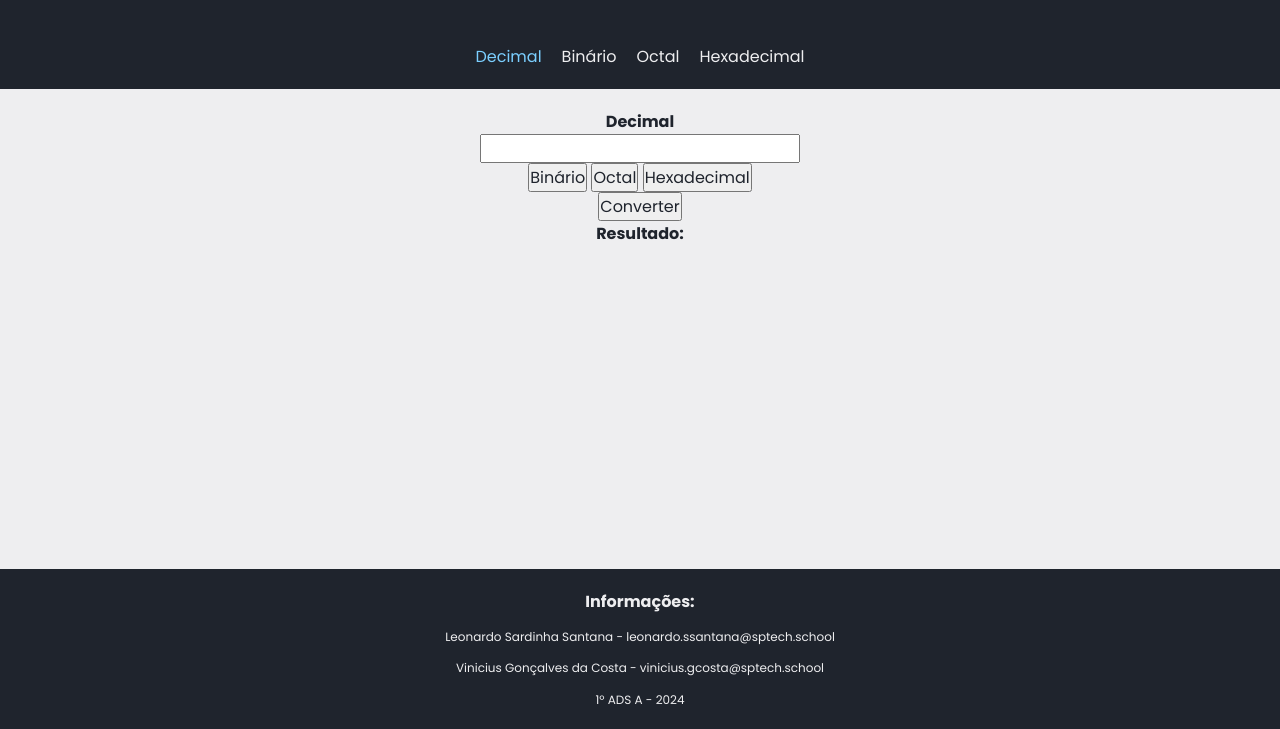
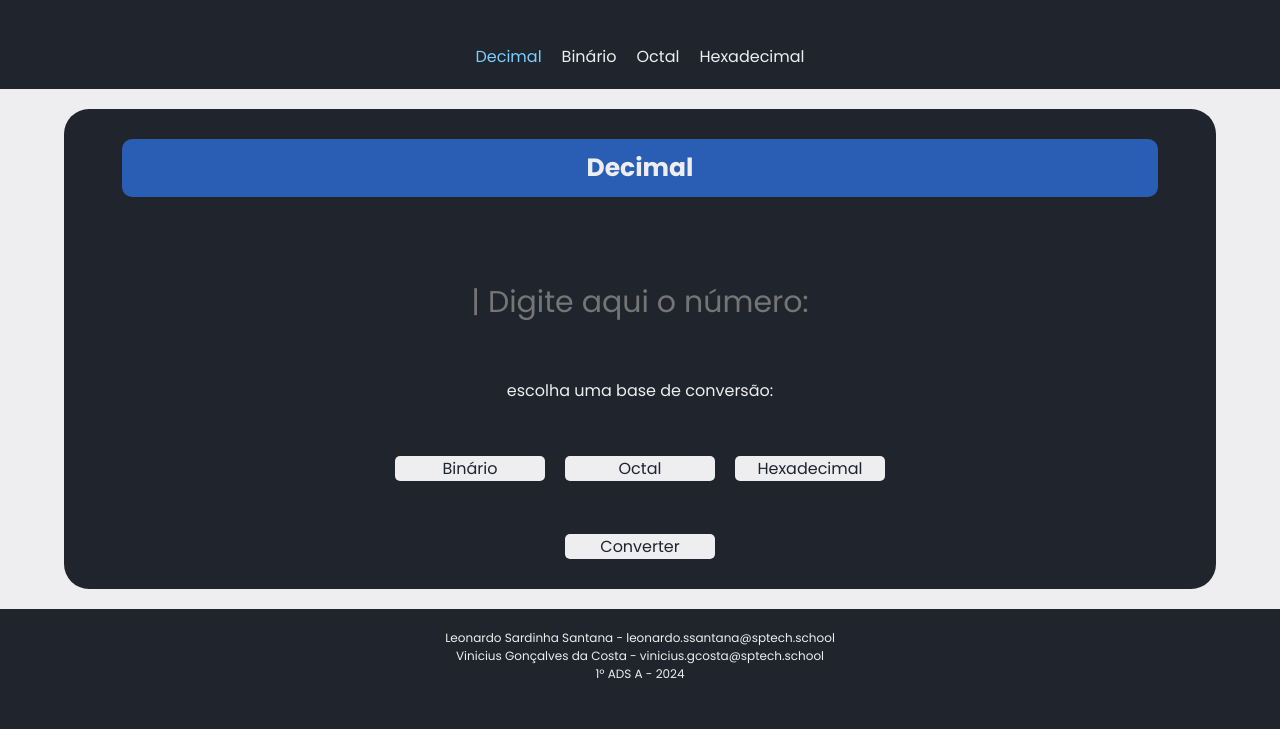
Before and after one commit to sardinh4/calculadora_conversora_bases_numericas, a plain HTML site: page index.html in a window 1280 px wide. Shown: the part 71-800 px from the top of the page. Drawn offline with Linux system fonts and the light colour scheme.

Commit message:
estilizando o conversor

```diff
--- a/index.html
+++ b/index.html
@@ -14,47 +14,60 @@
         <header>
             <h1 id="h1_titulo">Conversor</h1>
             <div id="div_botoes_opcoes_bases">
-                <button id="button_decimal" onclick="alterarConteudoMainBase(10), alterarCorMenu('button_decimal')">Decimal</button>
-                <button id="button_binario" onclick="alterarConteudoMainBase(2), alterarCorMenu('button_binario')">Binário</button>
-                <button id="button_octal" onclick="alterarConteudoMainBase(8), alterarCorMenu('button_octal')">Octal</button>
-                <button id="button_hexadecimal" onclick="alterarConteudoMainBase(16), alterarCorMenu('button_hexadecimal')">Hexadecimal</button>
+                <button id="button_decimal"
+                    onclick="alterarConteudoMainBase(10), alterarCorMenu('button_decimal')">Decimal</button>
+                <button id="button_binario"
+                    onclick="alterarConteudoMainBase(2), alterarCorMenu('button_binario')">Binário</button>
+                <button id="button_octal"
+                    onclick="alterarConteudoMainBase(8), alterarCorMenu('button_octal')">Octal</button>
+                <button id="button_hexadecimal"
+                    onclick="alterarConteudoMainBase(16), alterarCorMenu('button_hexadecimal')">Hexadecimal</button>
             </div>
 
         </header>
 
         <main>
-            <h3 id="base">Decimal</h3>
 
-            <input type="text" id="input_valor">
+            <section id="section_container">
+                <section id="section_converter">
+                    <h3 id="h3_sub_titulo_base_original">Decimal</h3>
 
-            <div id="">
-                <button id="converterDecimal" onclick="setaBaseConversao(10)">Decimal</button>
-                <button id="converterBinario" onclick="setaBaseConversao(2)">Binário</button>
-                <button id="converterOctal" onclick="setaBaseConversao(8)">Octal</button>
-                <button id="converterHexadecimal" onclick="setaBaseConversao(16)">Hexadecimal</button>
-            </div>
+                    <div id="div_input_valor">
+                        <input type="text" id="input_valor" placeholder="| Digite aqui o número:">
+                    </div>
 
-            <div id="button_calcular">
-                <button id="calcular" onclick="converterBaseNumerica()">Converter</button>
-            </div>
+                    <p>escolha uma base de conversão:</p>
 
-            <h3>Resultado:</h3>
-            <div id="resultado"></div>
+                    <div id="div_botoes_baseConversao">
+                        <button id="converterDecimal" onclick="setaBaseConversao(10), alterarCorBotaoBaseConversao('converterDecimal')">Decimal</button>
+                        <button id="converterBinario" onclick="setaBaseConversao(2), alterarCorBotaoBaseConversao('converterBinario')">Binário</button>
+                        <button id="converterOctal" onclick="setaBaseConversao(8),alterarCorBotaoBaseConversao('converterOctal')">Octal</button>
+                        <button id="converterHexadecimal" onclick="setaBaseConversao(16), alterarCorBotaoBaseConversao('converterHexadecimal')">Hexadecimal</button>
+                    </div>
 
-            <div>
+                    <div id="button_converter">
+                        <button id="converter" onclick="converterBaseNumerica()">Converter</button>
+                    </div>
+                </section>
 
-            </div>
+                <h3 id="h3_sub_titulo_para">para</h3>
 
+                <section id="section_resultado">
+                    <h3 id="h3_sub_titulo_base_conversao"></h3>
+                    <h3 id="h3_resultado">Resultado:</h3>
+                    <div id="resultado"></div>
+                </section>
+            </section>
 
         </main>
     </div>
 
     <footer>
-        <h6>Informações: </h6>
         <p>Leonardo Sardinha Santana - leonardo.ssantana@sptech.school</p>
         <p>Vinicius Gonçalves da Costa - vinicius.gcosta@sptech.school</p>
         <p>1º ADS A - 2024</p>
     </footer>
+
 </body>
 
 </html>
--- a/script.js
+++ b/script.js
@@ -19,7 +19,13 @@ function alterarConteudoMainBase(baseNumerica){
         hexadecimalDisplay = 'none'
     }
 
-    document.getElementById('base').innerHTML = base
+    document.getElementById('section_resultado').style.display = 'none'
+
+    document.getElementById('h3_sub_titulo_para').style.display = 'none'
+
+
+
+    document.getElementById('h3_sub_titulo_base_original').innerHTML = base
     document.getElementById('converterDecimal').style.display = decimalDisplay
     document.getElementById('converterBinario').style.display = binarioDisplay
     document.getElementById('converterOctal').style.display = octalDisplay
@@ -27,8 +33,38 @@ function alterarConteudoMainBase(baseNumerica){
 }
 
 function setaBaseConversao(baseNumerica){
-    document.getElementById('button_calcular').innerHTML = `
-    <button id="calcular" onclick="converterBaseNumerica(${baseNumerica})">Converter</button>
+    let baseOriginal
+    let baseConversao
+
+    if(document.getElementById('converterDecimal').style.display == 'none'){
+        baseOriginal = "Decimal"
+    } else if (document.getElementById('converterBinario').style.display == 'none'){
+        baseOriginal = "Binário"
+    } else if (document.getElementById('converterOctal').style.display == 'none'){
+        baseOriginal = "Octal"
+    } else if (document.getElementById('converterHexadecimal').style.display == 'none'){
+        baseOriginal = "Hexadecimal"
+    }
+
+    if(baseNumerica == 10){
+        baseConversao = "Decimal"
+
+    } else if (baseNumerica == 2){
+        baseConversao = "Binário"
+
+    } else if (baseNumerica == 8){
+        baseConversao = "Octal"
+
+    } else if (baseNumerica == 16){
+        baseConversao = "Hexadecimal"
+    }
+
+     document.getElementById('section_resultado').style.display = 'flex'
+    document.getElementById('h3_sub_titulo_base_original').innerHTML = `${baseOriginal}`
+    document.getElementById('h3_sub_titulo_para').style.display = 'inline-block'
+    document.getElementById('h3_sub_titulo_base_conversao').innerHTML = `${baseConversao}`
+    document.getElementById('button_converter').innerHTML = `
+    <button id="converter" onclick="converterBaseNumerica(${baseNumerica})">Converter</button>
     `
 }
 
@@ -38,7 +74,7 @@ function converterBaseNumerica(baseNumerica){
 
     if(document.getElementById('converterDecimal').style.display == 'none'){
 
-         document.getElementById('resultado').innerHTML =`${Number(valor).toString(baseNumerica).toUpperCase()}`
+         document.getElementById('resultado').innerHTML =`<p id="p_resultado">${Number(valor).toString(baseNumerica).toUpperCase()}</p>`
 
     } else if (document.getElementById('converterBinario').style.display == 'none'){
         valor = parseInt(valor, 2)
@@ -46,7 +82,7 @@ function converterBaseNumerica(baseNumerica){
         if(baseNumerica == 8 || baseNumerica == 16){
             valor = valor.toString(baseNumerica).toUpperCase()
         }
-        document.getElementById('resultado').innerHTML =`${valor}`
+        document.getElementById('resultado').innerHTML =`<p id="p_resultado">${valor}</p>`
 
     } else if (document.getElementById('converterOctal').style.display == 'none'){
         valor = parseInt(valor, 8)
@@ -54,7 +90,7 @@ function converterBaseNumerica(baseNumerica){
         if(baseNumerica == 2 || baseNumerica == 16){
             valor = valor.toString(baseNumerica).toUpperCase()
         }
-        document.getElementById('resultado').innerHTML =`${valor}`
+        document.getElementById('resultado').innerHTML =`<p id="p_resultado">${valor}</p>`
 
     } else if (document.getElementById('converterHexadecimal').style.display == 'none'){
         valor = parseInt(valor, 16)
@@ -62,7 +98,7 @@ function converterBaseNumerica(baseNumerica){
         if(baseNumerica == 2 || baseNumerica == 8){
             valor = valor.toString(baseNumerica)
         }
-        document.getElementById('resultado').innerHTML =`${valor}`
+        document.getElementById('resultado').innerHTML =`<p id="p_resultado">${valor}</p>`
     }
 
 }
@@ -74,6 +110,19 @@ function alterarCorMenu(menu){
     document.getElementById(`button_hexadecimal`).classList.remove('menu_selecionado')
 
     document.getElementById(`${menu}`).classList.add('menu_selecionado')
+
+    alterarCorBotaoBaseConversao()
+}
+
+function alterarCorBotaoBaseConversao(menu){
+    document.getElementById(`converterDecimal`).classList.remove('botao_selecionado')
+    document.getElementById(`converterBinario`).classList.remove('botao_selecionado')
+    document.getElementById(`converterOctal`).classList.remove('botao_selecionado')
+    document.getElementById(`converterHexadecimal`).classList.remove('botao_selecionado')
+
+    document.getElementById(`${menu}`).classList.add('botao_selecionado')
+
+    document.getElementById('p_resultado').innerHTML = ''
 }
 
 document.addEventListener("DOMContentLoaded", alterarConteudoMainBase(10), alterarCorMenu('button_decimal'))
--- a/style.css
+++ b/style.css
@@ -1,12 +1,12 @@
 /* Importe da Fonte Poppins*/
-@import url('https://fonts.googleapis.com/css2?family=Poppins:ital,wght@0,100;0,200;0,300;0,400;0,500;0,600;0,700;0,800;0,900;1,100;1,200;1,300;1,400;1,500;1,600;1,700;1,800;1,900&display=swap');
+@import url("https://fonts.googleapis.com/css2?family=Poppins:ital,wght@0,100;0,200;0,300;0,400;0,500;0,600;0,700;0,800;0,900;1,100;1,200;1,300;1,400;1,500;1,600;1,700;1,800;1,900&display=swap");
 
 :root {
   --cor-principal: rgb(31 36 45);
-  --cor-secundaria: #EEEEF0;
-  --cor-terciaria: #2A5EB5;
-  --cor-quartenaria: #7BCFFF;
-  --padding: 20px 10%;
+  --cor-secundaria: #eeeef0;
+  --cor-terciaria: #2a5eb5;
+  --cor-quartenaria: #7bcfff;
+  --padding: 20px 5%;
 }
 
 /* Reset CSS */
@@ -17,83 +17,217 @@
   font-family: Poppins, sans-serif; /* Estabelece a Fonte Poppins como padrão */
   font-size: 1rem;
   color: var(--cor-secundaria);
-}
-
-input, button {
-  color: var(--cor-principal);
-}
-
-input:hover, button:hover{
-  cursor: pointer;
-}
-
-body, header, footer, main{
-  display: flex;
-  flex-direction: column;
-  align-items: center;
-  justify-content: space-between;
+  border: none;
+  background: none;
 }
 
 body {
   max-width: 100vw;
   background-color: var(--cor-principal);
-
-
 }
 
-header{
+header {
   height: 20vh;
   padding: var(--padding);
+  display: flex;
+  flex-direction: column;
+  align-items: center;
+  justify-content: space-between;
 
-  & h1{
+  & h1 {
     color: var(--cor-terciaria);
     font-size: 2rem;
   }
 
-  & div{
+  & div {
     width: 70vw;
     display: flex;
     align-items: center;
     flex-direction: row;
-    justify-content:center;
+    justify-content: center;
     gap: 20px;
   }
 
-  & button{
+  & button {
     color: var(--cor-secundaria);
     background: none;
     border: none;
   }
 
+  & button:hover {
+    color: var(--cor-quartenaria);
+  }
+}
+
+main {
+  height: 65vh;
+  width: 100vw;
+  background-color: var(--cor-secundaria);
+  padding: var(--padding);
+  display: flex;
+  flex-direction: column;
+
+  align-items: center;
+
+  & * {
+    color: var(--cor-principal);
+  }
+
+  #h3_sub_titulo_base_original{
+    padding: 10px 60px;
+    margin: 10px 10px 30px 10px;
+    width: 90%;
+    font-size: 25px;
+    text-align: center;
+    background-color: var(--cor-terciaria);
+    border-radius: 10px;
+    color: var(--cor-secundaria);
+  }
+
+  #h3_sub_titulo_para{
+    color: var(--cor-principal);
+  }
+
+  #section_container {
+    display: flex;
+    flex-direction: row;
+    align-items: center;
+    justify-content: space-between;
+    gap: 40px;
+    width: 100%;
+    height: 100%;
+  }
+
+  #section_converter{
+    display: flex;
+    flex-direction: column;
+    align-items: center;
+    justify-content: space-between;
+    padding: 20px 0 30px 0;
+    background-color: var(--cor-principal);
+    border-radius: 25px;
+    width: 100%;
+    height: 100%;
+
+  }
+
+  #div_input_valor{
+    width: 90%;
+    display: flex;
+    flex-direction: column;
+    align-items: center;
+    justify-content: center;
+  }
+
+  & input, input:focus, input:hover, input:active {
+    color: var(--cor-secundaria);
+    cursor: pointer;
+    outline: none; /* Remove o contorno no foco */
+    border: none; /* Remove qualquer borda no foco */
+    font-size: 30px;
+    background: none; /* Remove fundo em hover/foco */
+    width: 100%;
+    text-align: center;
+  }
+
+  & p{
+    color: var(--cor-secundaria);
+  }
+
+  #div_botoes_baseConversao{
+    width: 90%;
+    display: flex;
+    align-items: center;
+    justify-content: center;
+    gap: 20px;
+  }
+
+  & button{
+    background-color: var(--cor-secundaria);
+    width: 150px;
+    border-radius: 5px;
+    cursor: pointer;
+  }
+
   & button:hover{
-    color: var(--cor-quartenaria);
+    background-color: var(--cor-terciaria);
+    color: var(--cor-secundaria);
+    font-weight: bold;
+  }
 
+  #h3_sub_titulo_para{
+    font-size: 32px;
+  }
+
+  #section_resultado {
+    display: flex;
+    flex-direction: column;
+    align-items: center;
+    justify-content: space-between;
+    gap: 10px;
+    padding: 20px 0 30px 0;
+    background-color: var(--cor-principal);
+    border-radius: 25px;
+    width: 100%;
+    height: 100%;
+  }
+
+  #h3_sub_titulo_base_conversao {
+    padding: 10px 60px;
+    margin: 10px 10px 30px 10px;
+    width: 90%;
+    font-size: 25px;
+    text-align: center;
+    background-color: var(--cor-terciaria);
+    border-radius: 10px;
+    color: var(--cor-secundaria);
+  }
+
+
+  #h3_resultado{
+    color: var(--cor-secundaria);
+    text-align: center;
+    font-size: 30px;
+  }
+
+  #resultado{
+    height: 40%;
+    width: 90%;
+    border: solid 1px var(--cor-secundaria);
+    background-color: var(--cor-secundaria);
+    border-radius: 10px;
+    display: flex;
+    align-items: center;
+    justify-content: center;
+  }
+
+  #p_resultado{
+    color: var(--cor-principal);
+    text-align: center;
+    font-size: 32px;
   }
 
 }
 
-main {
-  height: 60vh;
-  width: 100vw;
-  justify-content: flex-start;
-  background-color: var(--cor-secundaria);
+footer {
+  height: 10vh;
   padding: var(--padding);
+  display: flex;
+  flex-direction: column;
+  align-items: center;
+  justify-content: space-between;
 
-  & *{
-    color: var(--cor-principal);
-  }
-
-}
-
-footer{
-  height: 20vh;
-  padding: var(--padding);
-
-  & p{
+  & p {
     font-size: 12px;
   }
 }
 
-.menu_selecionado{
+.menu_selecionado {
   color: var(--cor-quartenaria);
 }
+
+.botao_selecionado{
+  background-color: var(--cor-terciaria);
+  color: var(--cor-secundaria);
+  font-weight: bold;
+}
```
